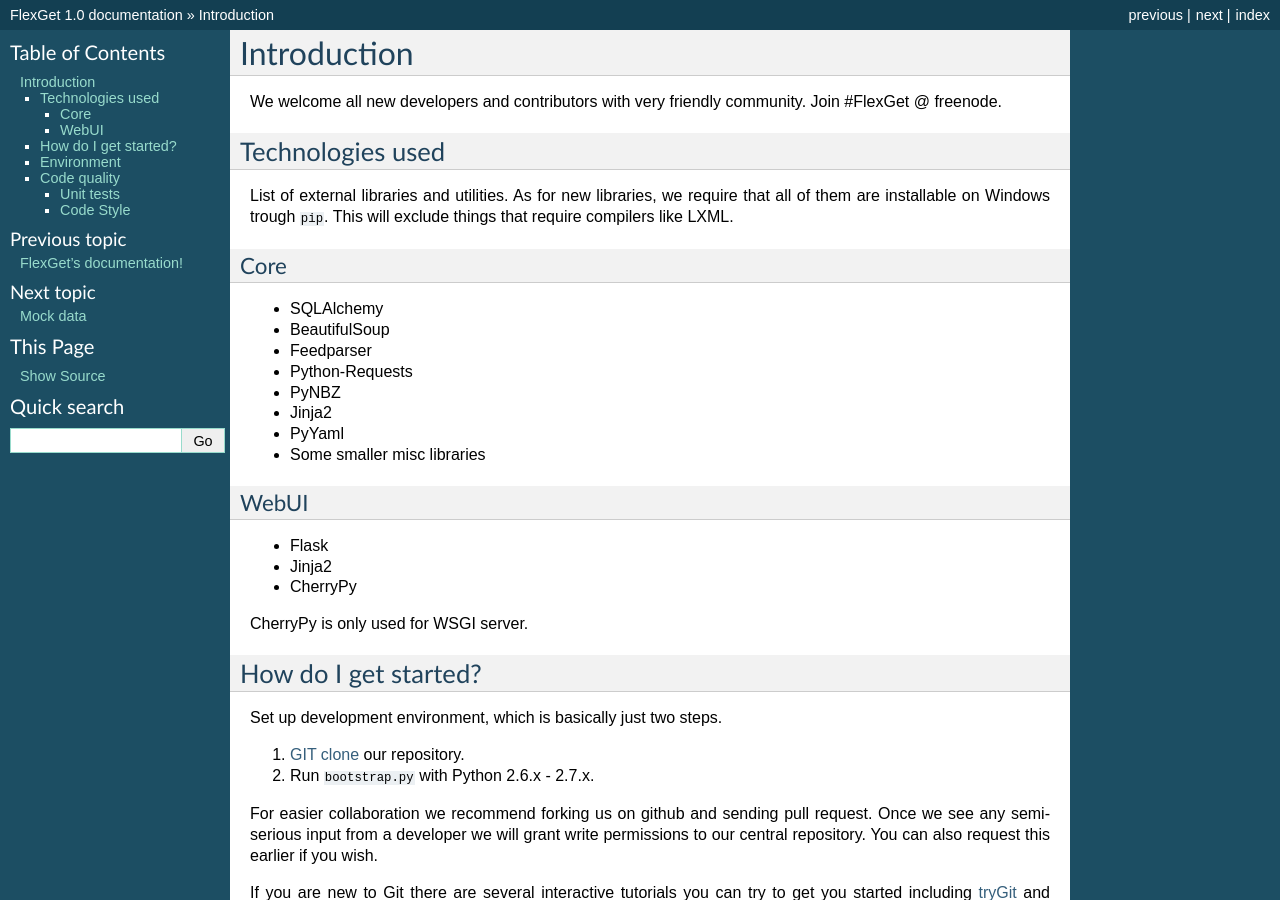
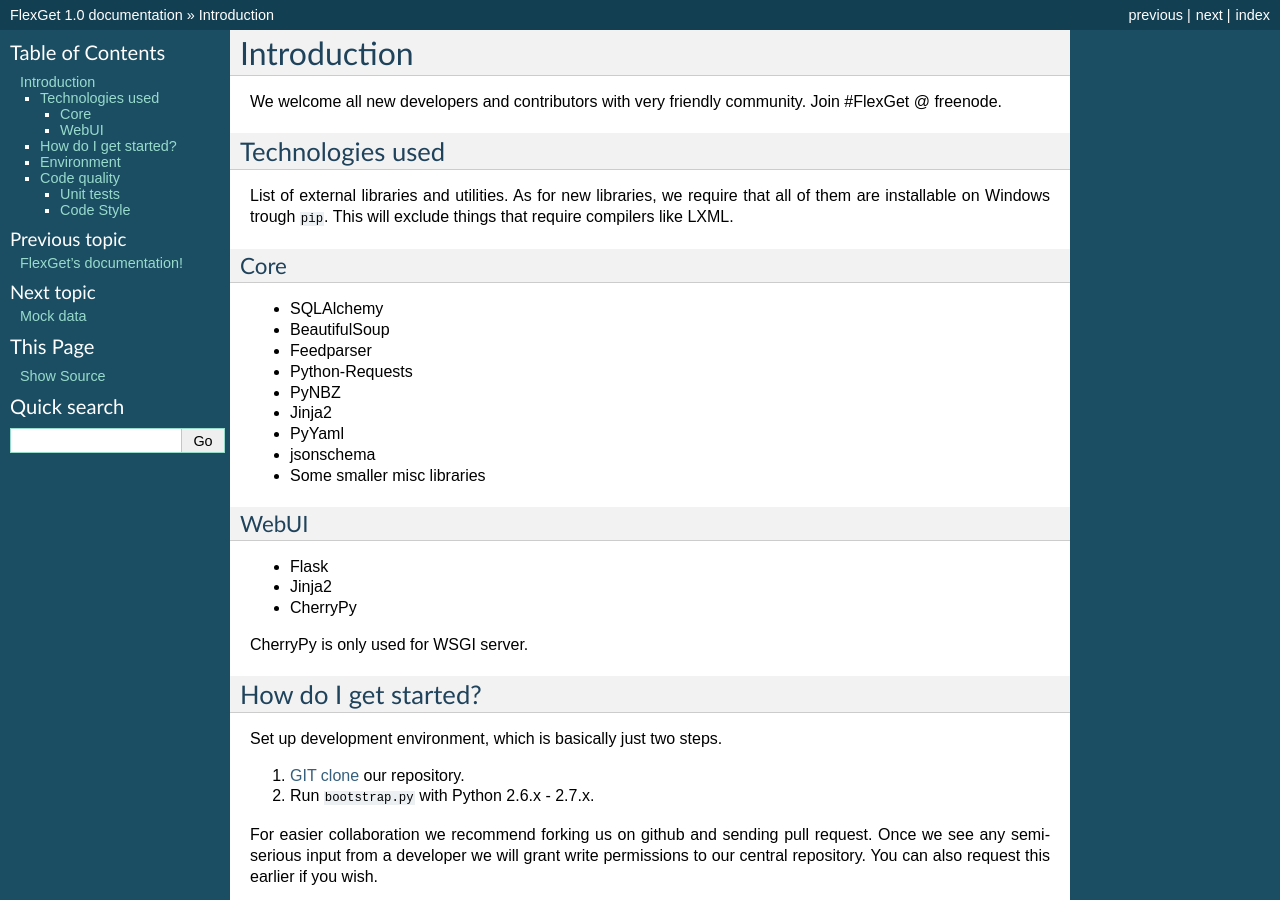
Before and after one commit to Flexget/Flexget, a Sphinx documentation site: the page built from docs/develop/index.rst, in a window 1280 px wide and 900 px high. Built offline with Sphinx 7.4.7, drawn with Linux system fonts in a browser that asks for light colours.

Commit message:
Add jsonschema to technologies used in dev docs

```diff
--- a/docs/develop/index.rst
+++ b/docs/develop/index.rst
@@ -20,6 +20,7 @@
 * PyNBZ
 * Jinja2
 * PyYaml
+* jsonschema
 * Some smaller misc libraries
 
 WebUI
```
